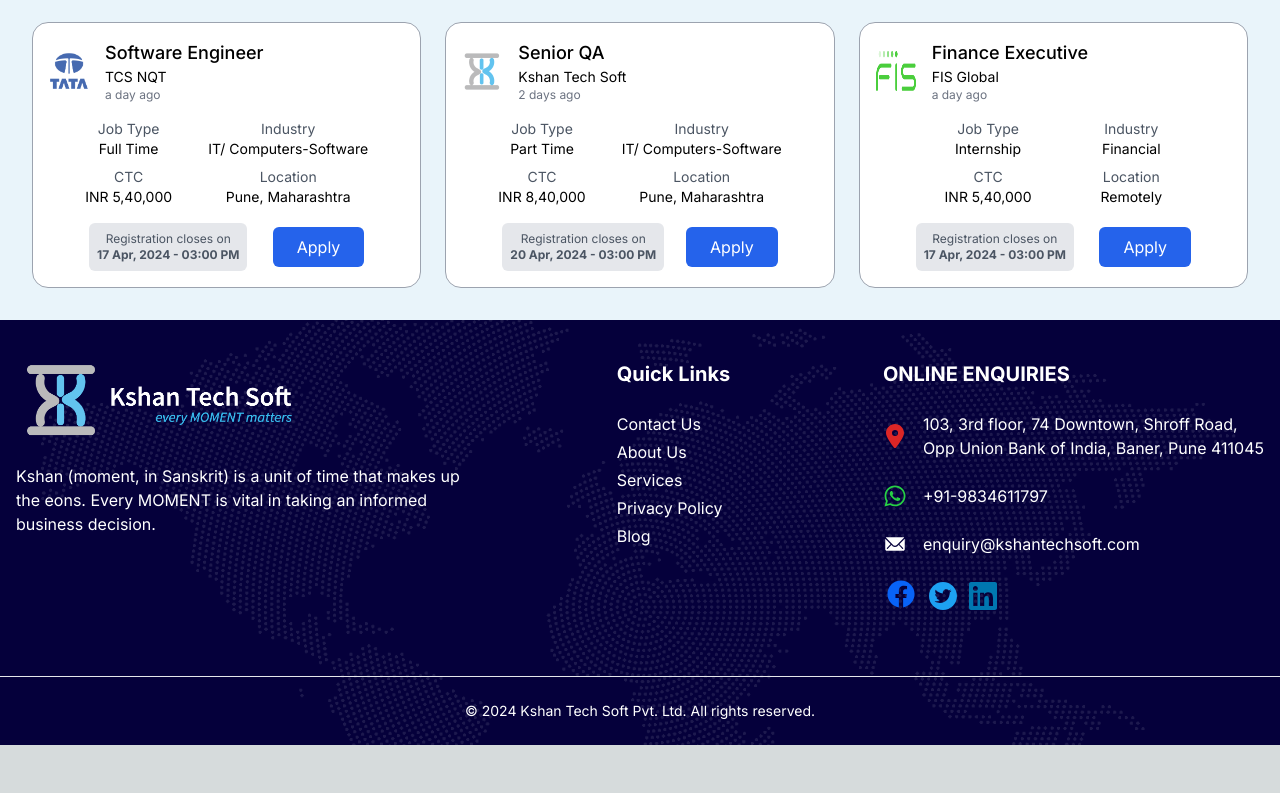
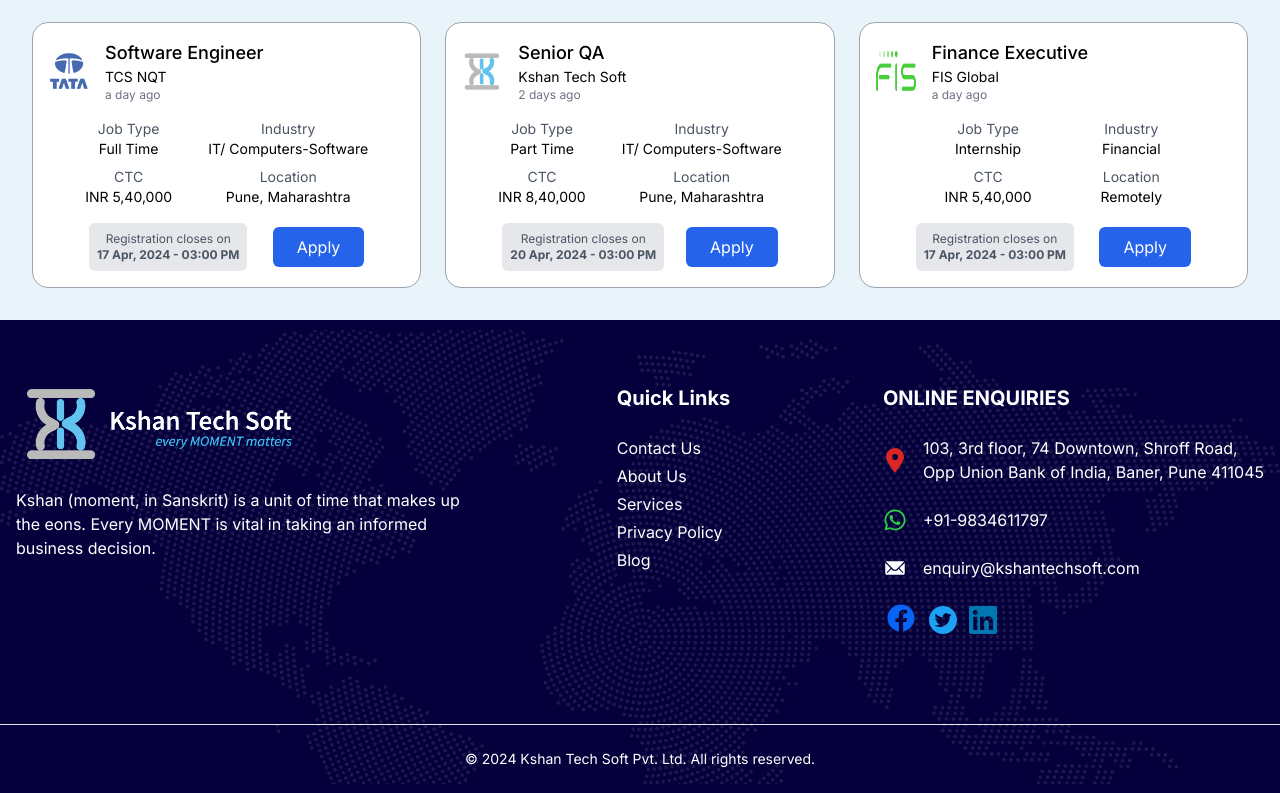
Before and after one commit to pavan-kts/kshan-job-portal-nextjs-ts-pwa, a Next.js app: page / in a window 1280 px wide. Shown: the part 1358-2151 px from the top of the page. Before the commit the page ends 2103 px from the top, so only its background shows below. Built offline with nearby package versions, Linux system fonts and the light colour scheme.

Commit message:
Minor UI changes

```diff
--- a/src/components/Footer.tsx
+++ b/src/components/Footer.tsx
@@ -10,7 +10,7 @@
 const Footer: React.FC = () => {
   return (
     <footer className="bg-darkblue bg-[#05003B] text-white md:bg-[url('/assets/img/map_bg_footer.png')] bg-no-repeat bg-contain bg-center">
-      <div className="container mx-auto px-4 py-10">
+      <div className="container mx-auto px-4 py-16">
         <div className="flex flex-col md:flex-row justify-between">
           <div className="mb-6 md:mb-0">
             <img
--- a/src/components/Navbar.tsx
+++ b/src/components/Navbar.tsx
@@ -97,7 +97,7 @@
       </div>
 
       {/* Hamburger Icon for Mobile */}
-      <div className="flex items-center justify-between p-4 border-b sticky top-0 z-50 w-full bg-white dark:bg-black border-gray-200 lg:hidden dark:border-gray-700">
+      <div className="flex items-center justify-between p-4 border-b sticky top-0 z-50 w-full bg-white dark:bg-gray-900 border-gray-200 lg:hidden dark:border-gray-700">
         <Link href="/" className="flex items-center space-x-2">
           <img
             src={
@@ -119,7 +119,7 @@
 
       {/* Sidebar for Mobile */}
       <div
-        className={`fixed top-0 right-0 h-full bg-white dark:bg-black dark:text-white transform transition-transform ${
+        className={`fixed top-0 right-0 h-full bg-white dark:bg-gray-900 dark:text-white transform transition-transform ${
           isOpen ? "translate-x-0" : "translate-x-full"
         } lg:hidden z-40`}
       >
```
Also changed, not shown: 1 other file (tests, documents, lock files or other folders).
